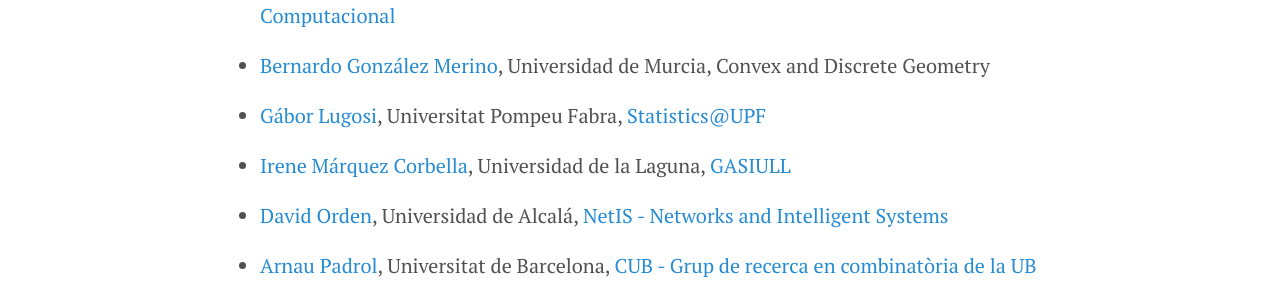
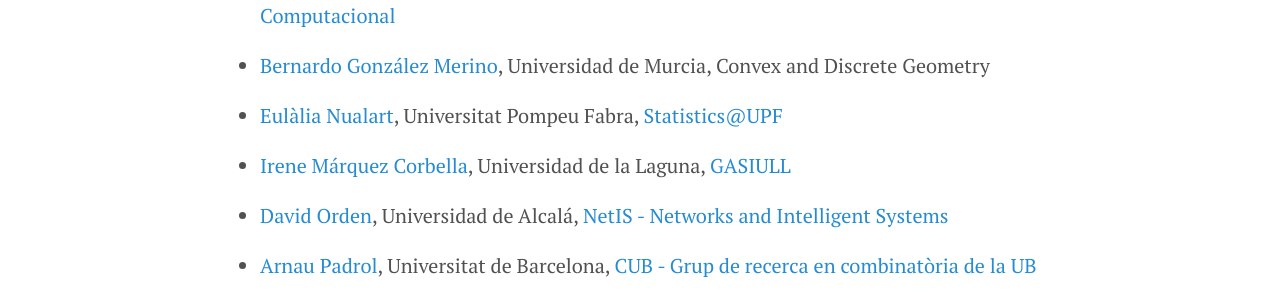
Before and after one commit to dam-network/dam-network.github.io, a Jekyll site: the page built from groups.md, in a window 1280 px wide. Shown: the part 543-840 px from the top of the page. Built offline with Jekyll 4.4.1, drawn with Linux system fonts in a browser that asks for light colours.

Commit message:
Update groups.md

```diff
--- a/groups.md
+++ b/groups.md
@@ -21,7 +21,7 @@
 
 - [Bernardo González Merino](https://sites.google.com/site/homepagebernardogonzalezmerino/home), Universidad de Murcia, Convex and Discrete Geometry
 
-- [Gábor Lugosi](https://www.econ.upf.edu/~lugosi/), Universitat Pompeu Fabra, [Statistics@UPF](https://sites.google.com/view/stats-upf/)
+- [Eulàlia Nualart](https://www.upf.edu/web/eulalia-nualart), Universitat Pompeu Fabra, [Statistics@UPF](https://sites.google.com/view/stats-upf/)
 
 - [Irene Márquez Corbella](http://www.singacom.uva.es/~iremarquez/), Universidad de la Laguna, [GASIULL](https://gasiull.webs.ull.es/)
 
```
